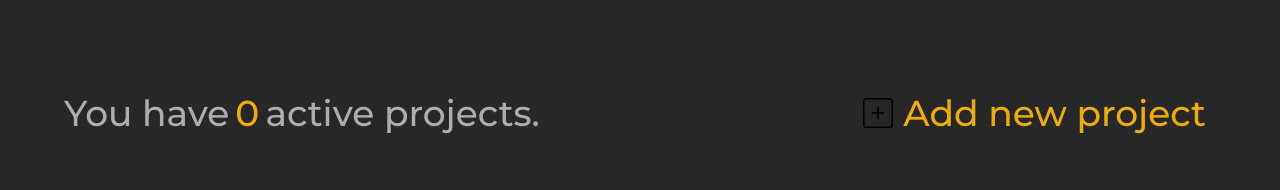
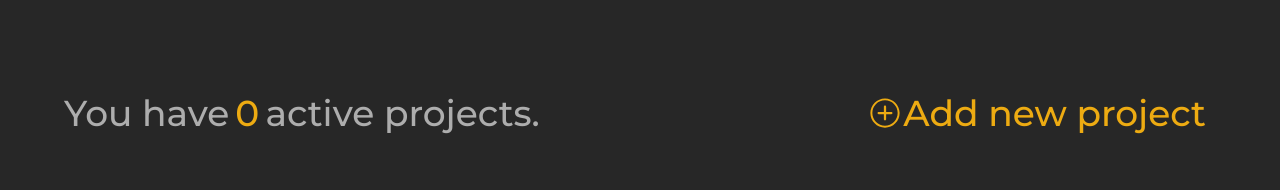
Before and after one commit to skyline146/project-manager-app, a React (Create React App) app: page / in a window 1280 px wide. Shown: the top 190 px of the page. Built offline with nearby package versions, Linux system fonts and the light colour scheme.

Commit message:
added styles for add button and other minor fixes

```diff
--- a/package.json
+++ b/package.json
@@ -14,6 +14,7 @@
     "react": "^18.2.0",
     "react-beautiful-dnd": "^13.1.1",
     "react-dom": "^18.2.0",
+    "react-icons": "^4.7.1",
     "react-redux": "^8.0.5",
     "react-router-dom": "^6.4.4",
     "react-scripts": "5.0.1",
--- a/src/components/project-box/styles.module.scss
+++ b/src/components/project-box/styles.module.scss
@@ -12,7 +12,7 @@
     flex-direction: column;
     justify-content: space-between;
     padding: 30px 15px 10px 20px;
-    animation: project-render 0.2s;
+    animation: project-render 0.3s;
     // border: 2px solid $card-border;
 
     &:hover {
--- a/src/components/task-box/styles.module.scss
+++ b/src/components/task-box/styles.module.scss
@@ -11,7 +11,6 @@
     min-height: 200px;
     border-radius: 20px;
     padding: 20px 20px 10px 20px;
-    animation: task-render 0.3s;
     &:hover {
         cursor: pointer;
         box-shadow: 0px 0px 15px $box-shadow;
@@ -99,11 +98,6 @@
     }
 }
 
-@keyframes task-render {
-    0% {transform: scale(0.95); opacity: 0;}
-    100% {transform: scale(1); opacity: 1;}
-}
-
 @keyframes show-button-title {
     0% {transform: scale(0.8); opacity: 0;}
     100% {transform: scale(1); opacity: 1;}
--- a/src/pages/projects-page/index.tsx
+++ b/src/pages/projects-page/index.tsx
@@ -7,6 +7,7 @@ import { addProject } from '../../redux/slices/projectsSlice';
 import { ProjectInterface } from '../../ts';
 import { AllProjects, AddInfoModal } from '../../components';
 
+import { IoIosAddCircleOutline } from "react-icons/io";
 import { IconsEnum } from '../../helpers/themes';
 import styles from './styles.module.scss';
 import './styles.module.scss';
@@ -58,7 +59,7 @@ export const ProjectsPage = () => {
             <section className={styles.rootWrapper}>
                 <div className={styles.header}>
                     <p className={styles.projectsCount}>You have <span>{`${projects.length}`}</span> active {projects.length === 1 ? 'project' : 'projects'}.</p>
-                    <p onClick={() => setShowModal(true)} className={styles.projectsCount}><img src={IconsEnum.ADD_ICON} alt='add'/>Add new project</p>
+                    <p onClick={() => setShowModal(true)} className={styles.projectsCount}><IoIosAddCircleOutline/>Add new project</p>
                 </div>
                 {
                     projects.length === 0 ?
--- a/src/pages/projects-page/styles.module.scss
+++ b/src/pages/projects-page/styles.module.scss
@@ -60,31 +60,29 @@
     &:last-of-type {
         // width: 400px;
         color: rgb(237, 171, 18);
-        transition: 0.4s;
+        transition: 0.3s;
         border-radius: 20px;
         padding: 5px 10px;
         position: relative;
         &::after {
             content: "";
             position: absolute;
-            left: 50%;
+            right: 0;
             width: 0;
-            height: 2px;
-            border-radius: 50px;
-            background-color: rgb(0, 0, 0);
+            height: 3px;
+            border-radius: 10px;
+            background: linear-gradient(90deg, rgb(255, 157, 0), rgb(255, 234, 0));
             bottom: -4px;
-            transition: 0.4s;
-            opacity: 1;
+            transition: 0.3s;
         }
         &:hover {
-            background-color:rgb(237, 171, 18);
             cursor: pointer;
-            color:black;
+            background: linear-gradient(90deg, rgb(255, 157, 0), rgb(255, 234, 0));
+            background-clip: text;
+            -webkit-text-fill-color: transparent;
             &::after {
+                width: 100%;
                 left: 0;
-                background-color: rgb(237, 171, 18);
-                width: 0;
-                opacity: 1;
             }
         }
     }
--- a/src/pages/tasks-page/index.tsx
+++ b/src/pages/tasks-page/index.tsx
@@ -1,17 +1,17 @@
-import React, {useState, useEffect} from 'react';
+import React, {useState} from 'react';
 import { DragDropContext } from 'react-beautiful-dnd';
 import { v4 as uuid } from 'uuid';
 import type { RootState } from '../../redux/store';
 import { useSelector, useDispatch } from 'react-redux';
 import { useParams } from 'react-router-dom';
 import { addTask, updateTaskStatus, updateTasksOrder } from '../../redux/slices/projectsSlice';
+import { IoIosAddCircleOutline } from "react-icons/io";
 
 import { TaskInterface } from '../../ts';
 import { stylesJoint } from '../../helpers/utils';
 
 import { TasksColumn, AddInfoModal } from '../../components';
 import { ErrorPage } from '../error-page';
-import { IconsEnum } from '../../helpers/themes';
 import styles from './styles.module.scss';
 
 export const TasksPage = () => {
@@ -23,16 +23,6 @@ export const TasksPage = () => {
     const columnOrder = ['queue', 'development', 'done'];
 
     const dispatch = useDispatch();
-
-    // dispatch(loadColumnData(tasks));
-
-    useEffect(() => {
-        if (!project) {
-            return;
-        }
-
-        //eslint-disable-next-line
-    }, [columns]);
 
     function addProjectTask (title: string, description: string) {
         const newTask: TaskInterface = {
@@ -48,15 +38,16 @@ export const TasksPage = () => {
     const onDragEnd = (result: any) => {
         const { destination, draggableId, source } = result;
 
-        if (!destination || (destination.droppableId === source.droppableId && destination.index === source.index)) {
-            return;
-        }
-
         const taskId: string = draggableId;
         const oldStatus: string = source.droppableId;
         const newStatus: string = destination.droppableId;
         const oldIndex: number = source.index;
         const newIndex: number = destination.index;
+
+        if (!destination || (oldStatus === newStatus && oldIndex === newIndex)) {
+            return;
+        }
+
 
        if (oldStatus === newStatus) {
             dispatch(updateTasksOrder({projectId, taskId, columnId: oldStatus, oldIndex, newIndex}));
@@ -88,7 +79,7 @@ export const TasksPage = () => {
                             </div>
                             <p className={styles.projectTitle}>{project.title}</p>
                         </div>
-                        <p onClick={() => setShowModal(true)} className={styles.addTask}><img src={IconsEnum.ADD_ICON} alt='add'/>Add new task</p>
+                        <p onClick={() => setShowModal(true)} className={styles.addTask}><IoIosAddCircleOutline/>Add new task</p>
                     </div>
                     <DragDropContext
                         onDragEnd={onDragEnd}>
--- a/src/pages/tasks-page/styles.module.scss
+++ b/src/pages/tasks-page/styles.module.scss
@@ -59,43 +59,32 @@
 }
 
 .addTask {
+    color: rgb(237, 171, 18);
     font-size: 36px;
-    align-self: flex-start;
-    transition: 0.4s;
-    display: flex;
-    align-items: center;
-    color: black;
+    transition: 0.3s;
+    border-radius: 20px;
+    padding: 5px 10px;
     position: relative;
 
     &::after {
         content: "";
         position: absolute;
-        left: 50%;
+        right: 0;
         width: 0;
-        height: 2px;
-        border-radius: 50px;
-        background-color: rgb(0, 0, 0);
+        height: 3px;
+        border-radius: 10px;
+        background: linear-gradient(90deg, rgb(255, 157, 0), rgb(255, 234, 0));
         bottom: -4px;
-        transition: 0.4s;
-        opacity: 1;
-    }
-    > img {
-        width: 25px;
-        height: 25px;
-        margin-right: 10px;
-        transition: 0.4s;
+        transition: 0.3s;
     }
     &:hover {
         cursor: pointer;
-        color:rgb(237, 171, 18);
+        background: linear-gradient(90deg, rgb(255, 157, 0), rgb(255, 234, 0));
+        background-clip: text;
+        -webkit-text-fill-color: transparent;
         &::after {
+            width: 100%;
             left: 0;
-            background-color: rgb(237, 171, 18);
-            width: 100%;
-            opacity: 1;
-        }
-        > img {
-            background-color:rgb(237, 171, 18);
         }
     }
 }
```
Also changed, not shown: src/assets/icons/add-icon.svg, 1 other file (tests, documents, lock files or other folders).
